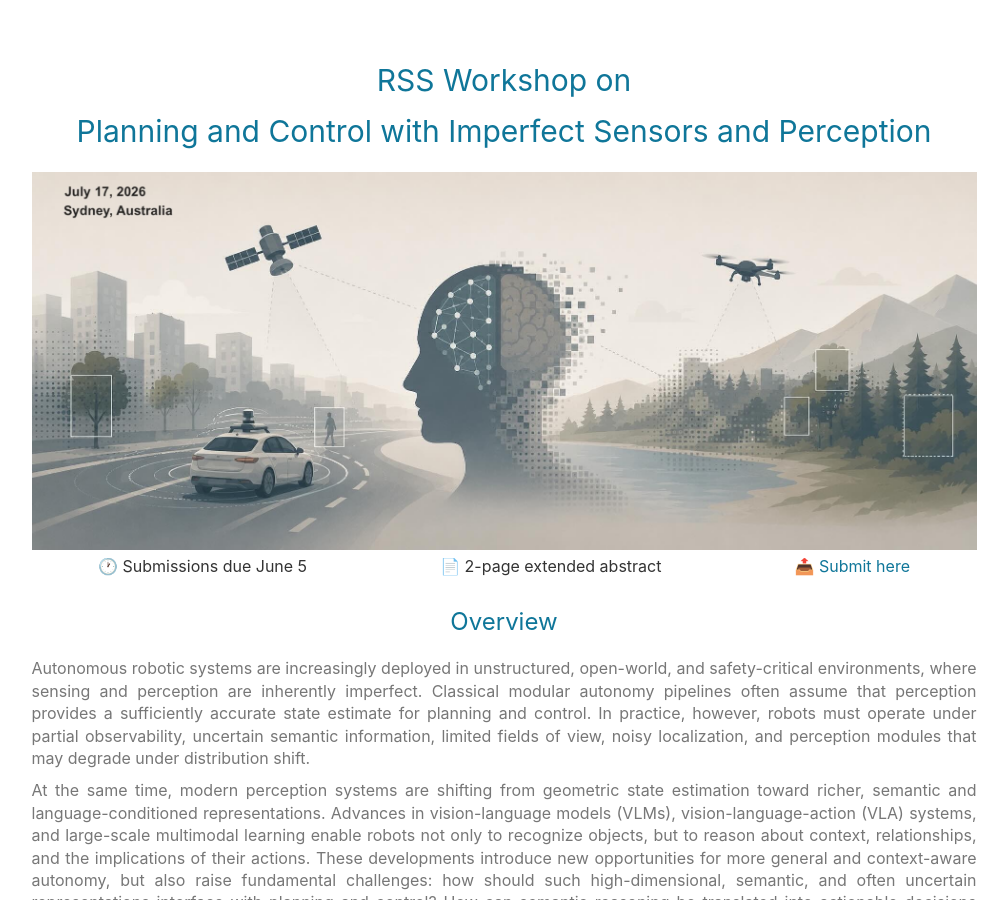
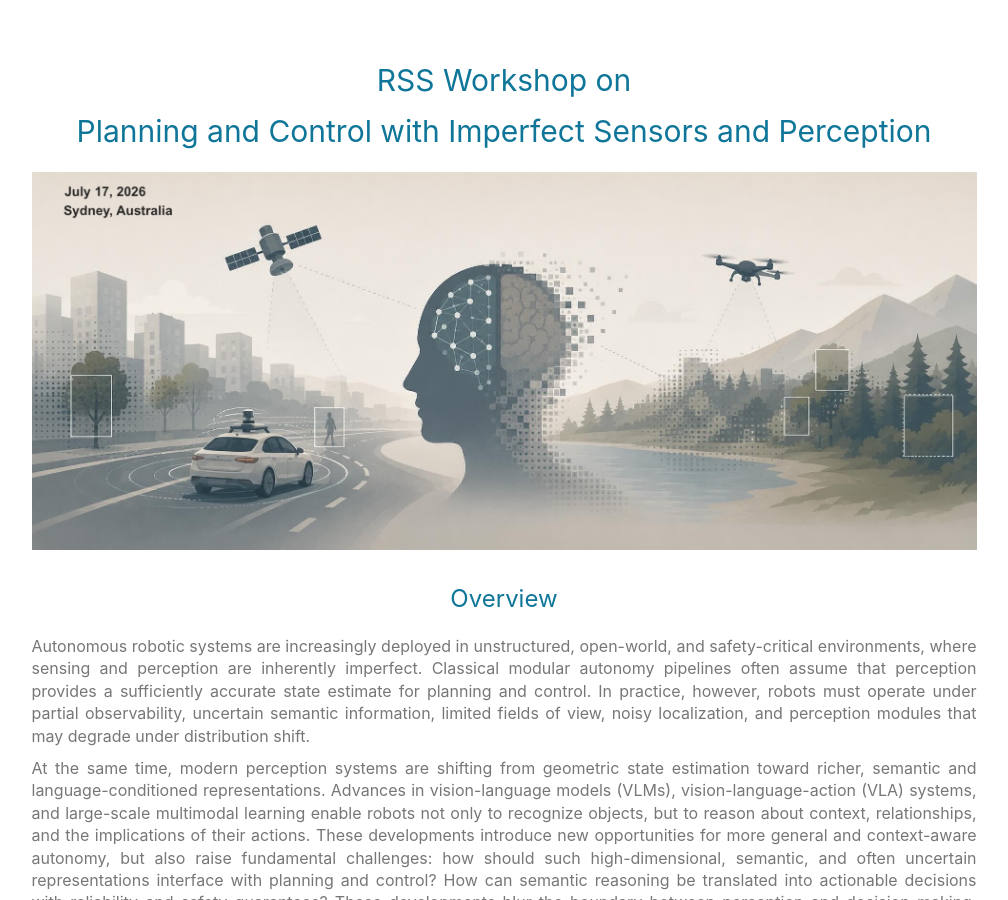
Before and after one commit to aria-systems-group/website, a Jekyll site: the page built from pages/rssworkshop2025.md, in a window 1280 px wide and 900 px high. Shown: the whole window, without its empty margins (136-1144 px from the left). Built offline with Jekyll 4.4.1, drawn with Linux system fonts in a browser that asks for light colours.

```diff
--- a/pages/rssworkshop2025.md
+++ b/pages/rssworkshop2025.md
@@ -7,12 +7,12 @@
 <figure>
   <img src="/assets/images/rssworkshopbanner2.jpg" alt="Planning and Control with Imperfect Sensors and Perception">
 </figure>
-<div style="display: flex; justify-content: space-around; text-align: center;">
+<!-- <div style="display: flex; justify-content: space-around; text-align: center;"> -->
   <!-- <div><span class="meta-icon">🗒</span> July 17, 2026</div> -->
-  <div><span class="meta-icon">🕐</span> Submissions due June 5</div>
-  <div><span class="meta-icon">📄</span> 2-page extended abstract</div>
-  <div><span class="meta-icon">📤</span> <a href="https://openreview.net/group?id=roboticsfoundation.org/RSS/2026/Workshop/WPCIS">Submit here</a></div>
-</div>
+  <!-- <div><span class="meta-icon">🕐</span> Submissions due June 5</div> -->
+  <!-- <div><span class="meta-icon">📄</span> 2-page extended abstract</div> -->
+  <!-- <div><span class="meta-icon">📤</span> <a href="https://openreview.net/group?id=roboticsfoundation.org/RSS/2026/Workshop/WPCIS">Submit here</a></div> -->
+<!-- </div> -->
 
 <!-- <br> -->
 <!-- **Title:**  -->
```
